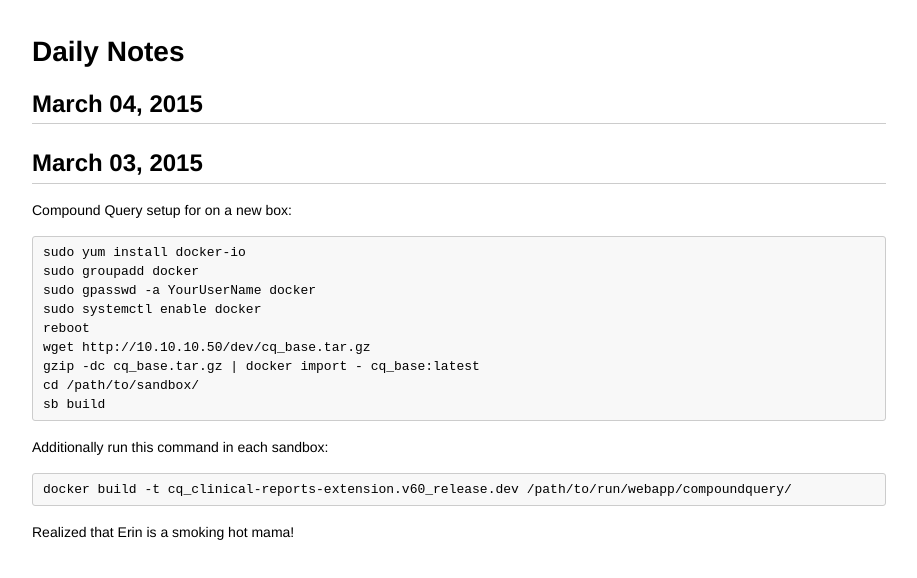
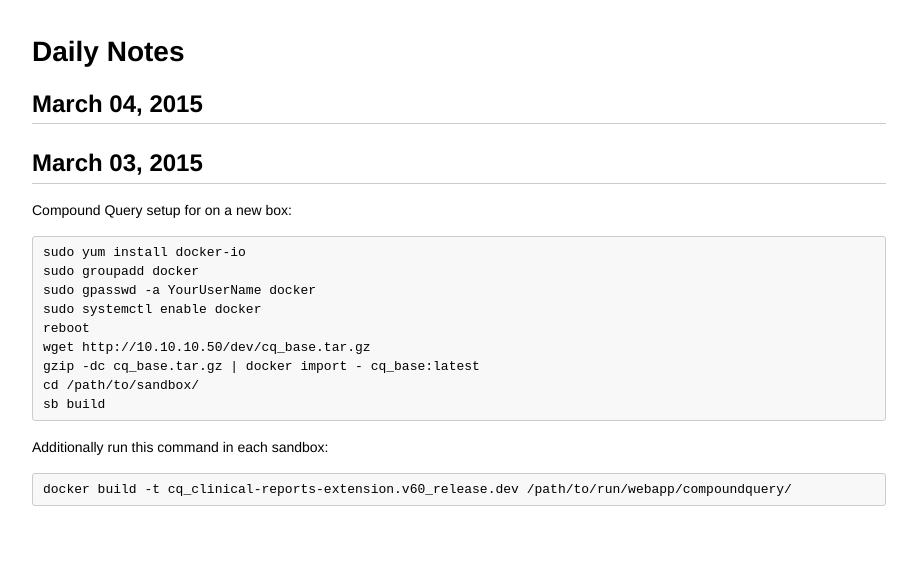
Before and after one commit to devin-fisher/devin-fisher.github.io, a plain HTML site: page daily/daily.html in a window 1280 px wide. Shown: the whole page, without its empty margins (181-1098 px from the left). Drawn offline with Linux system fonts and the light colour scheme.

Commit message:
compile daily

```diff
--- a/daily/daily.html
+++ b/daily/daily.html
@@ -10,4 +10,4 @@ cd /path/to/sandbox/
 sb build
 </code></pre><p>Additionally run this command in each sandbox:</p>
 <pre><code>docker build -t cq_clinical-reports-extension.v60_release.dev /path/to/run/webapp/compoundquery/
-</code></pre><p>Realized that Erin is a smoking hot mama!</p></body></html>
+</code></pre></body></html>
```
